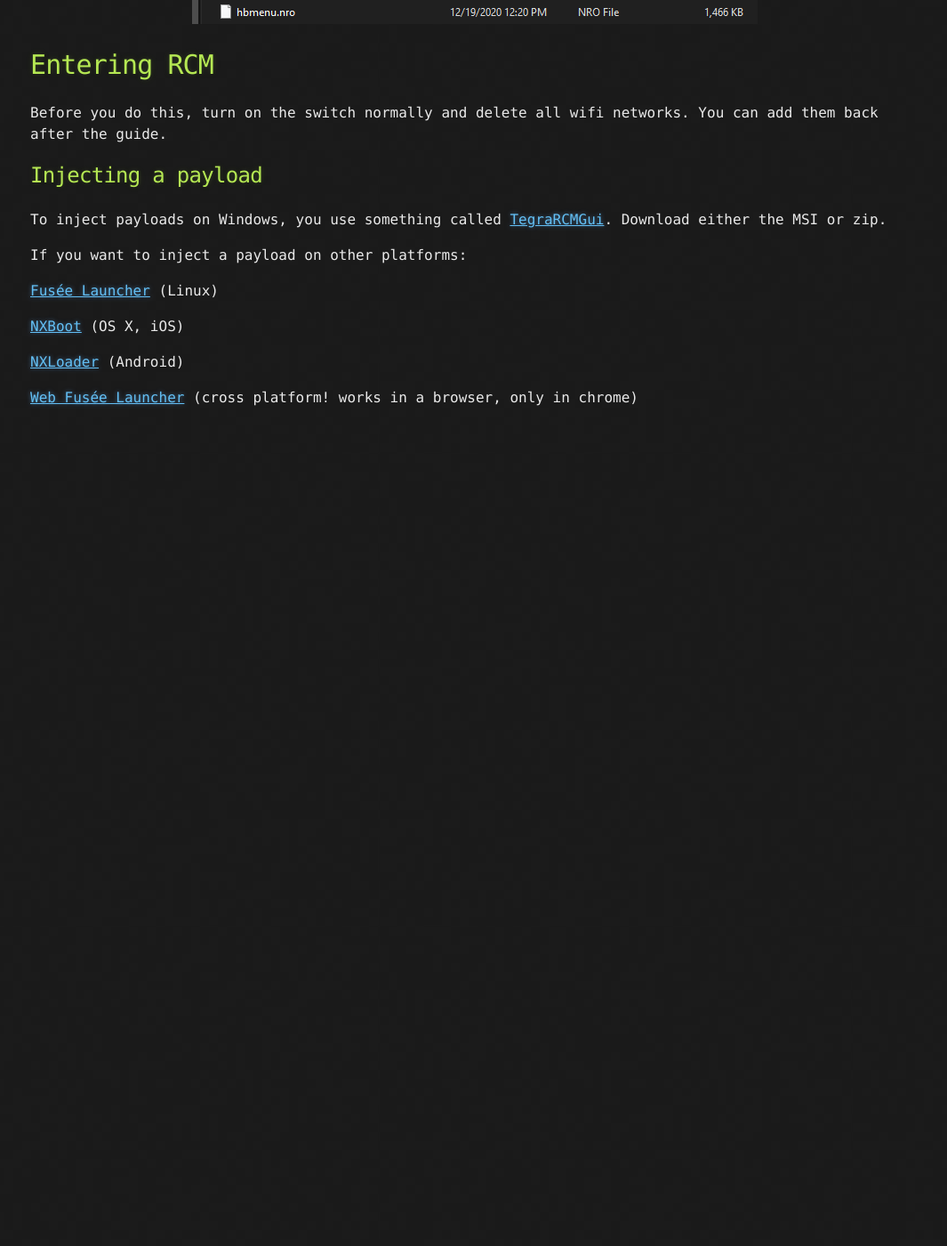
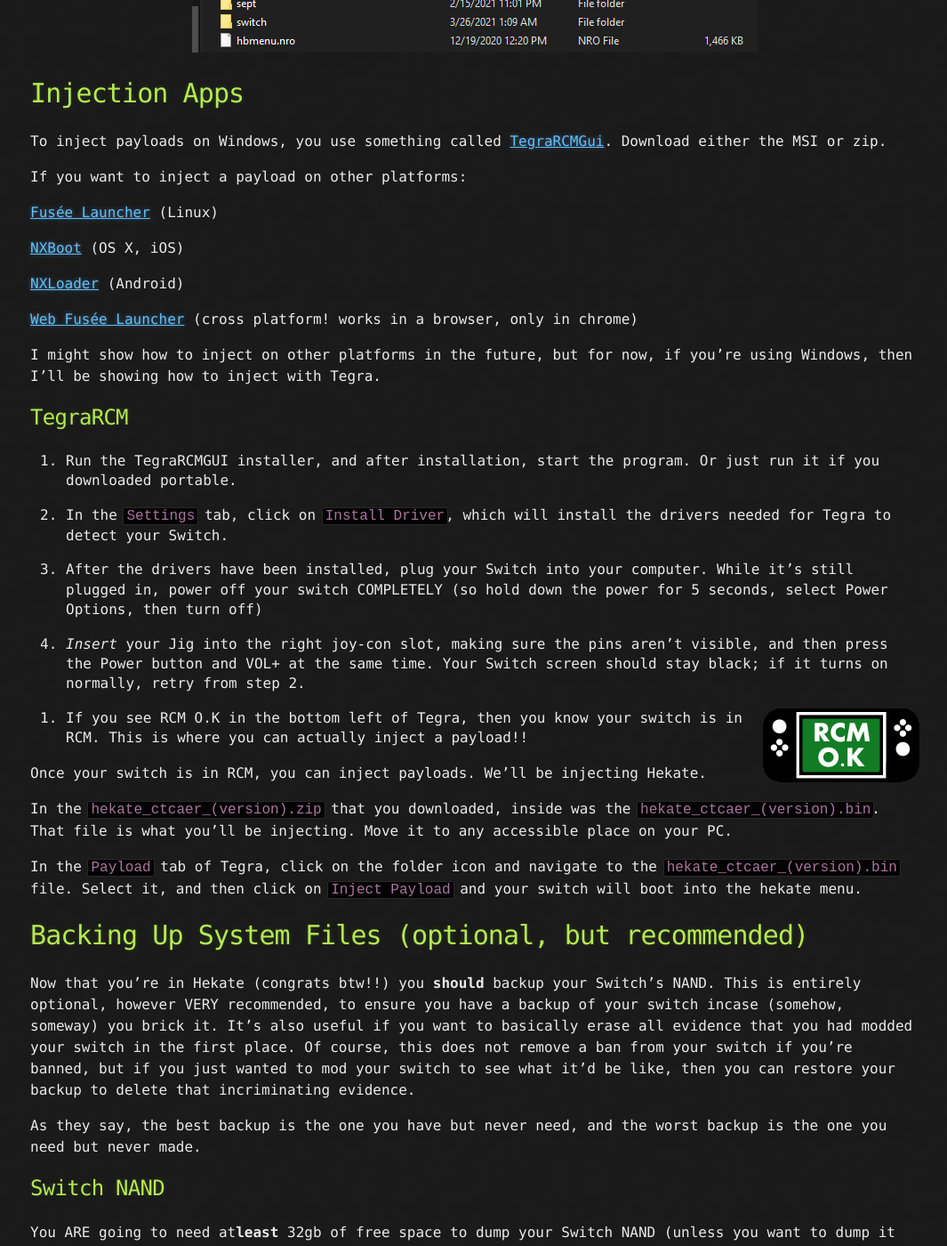
Before and after one commit to inconsistent-dg/AC-Modding, a Jekyll site: the page built from switch-guide.md, in a window 1280 px wide and 1400 px high, scrolled down 7471 px. Shown: the whole window at 89% size, without its empty margins (106-1171 px from the left). Built offline with Jekyll 4.4.1, drawn with Linux system fonts in a browser that asks for light colours; our own code applies the rules of GitHub Pages for plain Markdown files; before the commit the page ends 7950 px from its top, so only the background shows below that; some of the changed text lies outside the part shown.

Commit message:
fully completed switch guide
100% done!

```diff
--- a/switch-guide.md
+++ b/switch-guide.md
@@ -4,7 +4,7 @@ layout: default
 
 # Switch CFW Setup
 
-**This guide is not trying to be its own "standalone guide" that everyone should go to, it's simple and does not get into the real nitty-gritty aspects for the WONDROUS world of magic. If you want an actually good guide, follow the [Nintendo Homebrew Switch Guide](https://nh-server.github.io/switch-guide/). This guide mostly follows that, except simplifying things by a LOT.**
+**This guide is not trying to be its own "standalone guide" that everyone should go to, it's simple and does not get into the real nitty-gritty aspects for the WONDROUS world of magic. If you want an actually good guide, follow the [Nintendo Homebrew Switch Guide](https://nh-server.github.io/switch-guide/). This guide mostly follows that, except simplifying things by a LOT, and removing the optional emuNAND Route.**
 
 <big><big>
 **Be aware that, no matter what, EVERY time you modify the console, there's a chance of an UNRECOVERABLE BRICK.** These are very, *very* rare, but still a possibility, so always make sure that you follow any directions EXACTLY.
@@ -23,8 +21,12 @@ Note: This page has not yet been fully completed. Once it has, you'll be able to
     - [**Formatting on MacOS**](#formatting-on-macos)
     - [**Formatting on Linux**](#formatting-on-linux)
   - [Required Files](#required-files)
-- [Entering RCM](#entering-rcm)
-  - [Injecting a payload](#injecting-a-payload)
+- [Injection Apps](#injection-apps)
+  - [TegraRCM](#tegrarcm)
+- [Backing Up System Files (optional, but recommended)](#backing-up-system-files-optional-but-recommended)
+  - [Switch NAND](#switch-nand)
+  - [Switch keys](#switch-keys)
+- [Launching CFW](#launching-cfw)
 
 # Finding your serial number
 
@@ -128,7 +130,7 @@ If you need visuals, below is a GIF
 
 We're now going to place the required files for CFW, with some added homebrew files. Yeah, we could just use Atmosphere's own bootloader (called fusee), however we'll be using Hekate instead, just so we can backup the systems NAND, and use some features that'll be helpful in the future.
 
-A [hekate_ipl.ini](assets/hekate_ipl.ini) config file
+A [hekate_ipl.ini](assets/hekate_ipl.ini) config file (open the link, right click > save page as)
 
 The bootlogos folder [bootlogos.zip](assets/bootlogos.zip)
 
@@ -148,19 +150,19 @@ The latest release of the [hbappstore](https://github.com/fortheusers/hb-appstor
 
 <big><big>**After downloading, follow these instructions:**</big></big>
 
-Copy *the contents* of the Atmosphere`.zip` to the root of your SD
+1. Copy *the contents* of the Atmosphere`.zip` to the root of your SD
 
-Copy the `bootloader` folder from the Hekate`.zip` to the root of your SD
+2. Copy the `bootloader` folder from the Hekate`.zip` to the root of your SD
 
-Copy the `bootloader` folder from the `bootlogos.zip` to the root of your SD (if you're asked to merge the folders, do so)
+3. Copy the `bootloader` folder from the `bootlogos.zip` to the root of your SD (if you're asked to merge the folders, do so)
 
-Copy `hekate_ipl.ini` inside the `bootloader` folder on your SD
+4. Copy `hekate_ipl.ini` inside the `bootloader` folder on your SD
 
-Copy `Lockpick_RCM.bin` to the `/bootloader/payloads` folder on your SD
+5. Copy `Lockpick_RCM.bin` to the `/bootloader/payloads` folder on your SD
 
-Create a folder named `appstore` inside the `switch` folder, and copy `appstore.nro` to it.
+6. Create a folder named `appstore` inside the `switch` folder, and copy `appstore.nro` to it.
 
-Copy `ftpd.nro`, `JKSV.nro`, and `nxdumptool.nro` inside the `switch` folder on your SD.
+7. Copy `ftpd.nro`, `JKSV.nro`, and `nxdumptool.nro` inside the `switch` folder on your SD.
 
 If you were using your SD before and backed up your Nintendo folder, now would be the time to put it back on.
 
@@ -169,11 +171,7 @@ Your SD cards contents should look something like this. The Nintendo folder will
   <img src="./assets/images/hbrew/nintendy.png" alt="SD Content"/>
 </p>
 
-# Entering RCM
-
-Before you do this, turn on the switch normally and delete all wifi networks. You can add them back after the guide.
-
-## Injecting a payload
+# Injection Apps
 
 To inject payloads on Windows, you use something called [TegraRCMGui](https://github.com/eliboa/TegraRcmGUI/releases). Download either the MSI or zip.
 
@@ -186,3 +184,60 @@ If you want to inject a payload on other platforms:
 [NXLoader](https://github.com/DavidBuchanan314/NXLoader) (Android)
 
 [Web Fusée Launcher](https://fusee-gelee.firebaseapp.com/) (cross platform! works in a browser, only in chrome)
+
+I might show how to inject on other platforms in the future, but for now, if you're using Windows, then I'll be showing how to inject with Tegra.
+
+## TegraRCM
+
+1. Run the TegraRCMGUI installer, and after installation, start the program. Or just run it if you downloaded portable.
+
+2. In the `Settings` tab, click on `Install Driver`, which will install the drivers needed for Tegra to detect your Switch.
+
+3. After the drivers have been installed, plug your Switch into your computer. While it's still plugged in, power off your switch COMPLETELY (so hold down the power for 5 seconds, select Power Options, then turn off)
+
+4. *Insert* your Jig into the right joy-con slot, making sure the pins aren't visible, and then press the Power button and VOL+ at the same time. Your Switch screen should stay black; if it turns on normally, retry from step 2.
+
+<img align="right" src="./assets/images/hbrew/rcm.png">
+
+5. If you see RCM O.K in the bottom left of Tegra, then you know your switch is in RCM. This is where you can actually inject a payload!!
+
+Once your switch is in RCM, you can inject payloads. We'll be injecting Hekate.
+
+In the `hekate_ctcaer_(version).zip` that you downloaded, inside was the `hekate_ctcaer_(version).bin`. That file is what you'll be injecting. Move it to any accessible place on your PC.
+
+In the `Payload` tab of Tegra, click on the folder icon and navigate to the `hekate_ctcaer_(version).bin` file. Select it, and then click on `Inject Payload` and your switch will boot into the hekate menu.
+
+# Backing Up System Files (optional, but recommended)
+
+Now that you're in Hekate (congrats btw!!) you **should** backup your Switch's NAND. This is entirely optional, however VERY recommended, to ensure you have a backup of your switch incase (somehow, someway) you brick it. It's also useful if you want to basically erase all evidence that you had modded your switch in the first place. Of course, this does not remove a ban from your switch if you're banned, but if you just wanted to mod your switch to see what it'd be like, then you can restore your backup to delete that incriminating evidence.
+
+As they say, the best backup is the one you have but never need, and the worst backup is the one you need but never made.
+
+## Switch NAND
+
+You ARE going to need at**least** 32gb of free space to dump your Switch NAND (unless you want to dump it 4gb at a time).
+
+1. On Hekate, tap on the `Tools` tab and select `Backup EMMC`.
+2. Once here, tap on `eMMC BOOT0 & BOOT1`. It'll take a couple seconds, but once it's done it should say `Finished and verified!`. Under `Filepath:` is where you'll see the location of the dump.
+3. Close this screen then select `eMMC RAW GPP`. It should take some time, since the Switch's rawnand.bin is quite large. (it'll take even longer if you're dumping it 4gb at a time). This can take anywhere from 15minutes up to an hour and a half, all depends on the speed of your SD card.
+4. Tap on Close twice to return to the tools menu, and copy the `backup` folder to your computer (or someplace safe). Once you got your `backup` folder copied someplace else, you can delete the `backup` folder on your SD. To save a bit of space, you can compress the backup folder in a .zip, .7z, or something similar.
+
+## Switch keys
+
+Your Switch keys aren't that large, so you don't have to worry about spending another hour backing them up.
+
+1. On the `Home` tab of Hekate, select `Payloads`. Once here, open `Lockpick_RCM.bin`. (if it's not here, you didn't follow [Required Files](#required-files) correctly)
+2. Once Lockpick has loaded, press the power button to select `Dump fron SysNAND`. You'll see some pretty colors for a moment!
+3. After Lockpick is finished, your `prod.keys` and `title.keys` should be in `sd:/switch`.
+4. Now that you have your keys, copy them to your computer (or someplace safe). Once you got your keys backed up somewhere, you can delete the keys on your SD. You wouldn't HAVE to compress these, since (in total) they're only 12kb, but you can still do it if you'd like to.
+---
+
+Now that you've finished those steps, you're basically finished at this point! All you need to do now is actually boot into CFW. You might be asing, am I not already in CFW? Well, no. You've simply injected a payload.
+
+---
+
+# Launching CFW
+
+To launch into CFW, on the Hekate `Home` tab, select `Launch`, then select `CFW (SYSNAND)`. If you get an error like <span style="color:yellow">No main boot entries found...</span>, then you haven't downloaded the hekate_ipl.ini and put it in your bootloader folder. If this is the case, download the [hekate_ipl.ini](assets/hekate_ipl.ini) config file (open the link, right click > save page as)
+
+But if you don't get that error, then you're in CFW! You ARE gonna have to inject a paylaod everytime you want to enter CFW though, so remember that as soon as you turn off your switch you'll be back in normie territory.
```
Also changed, not shown: other parts of switch-guide.md (+1 -3 lines).
